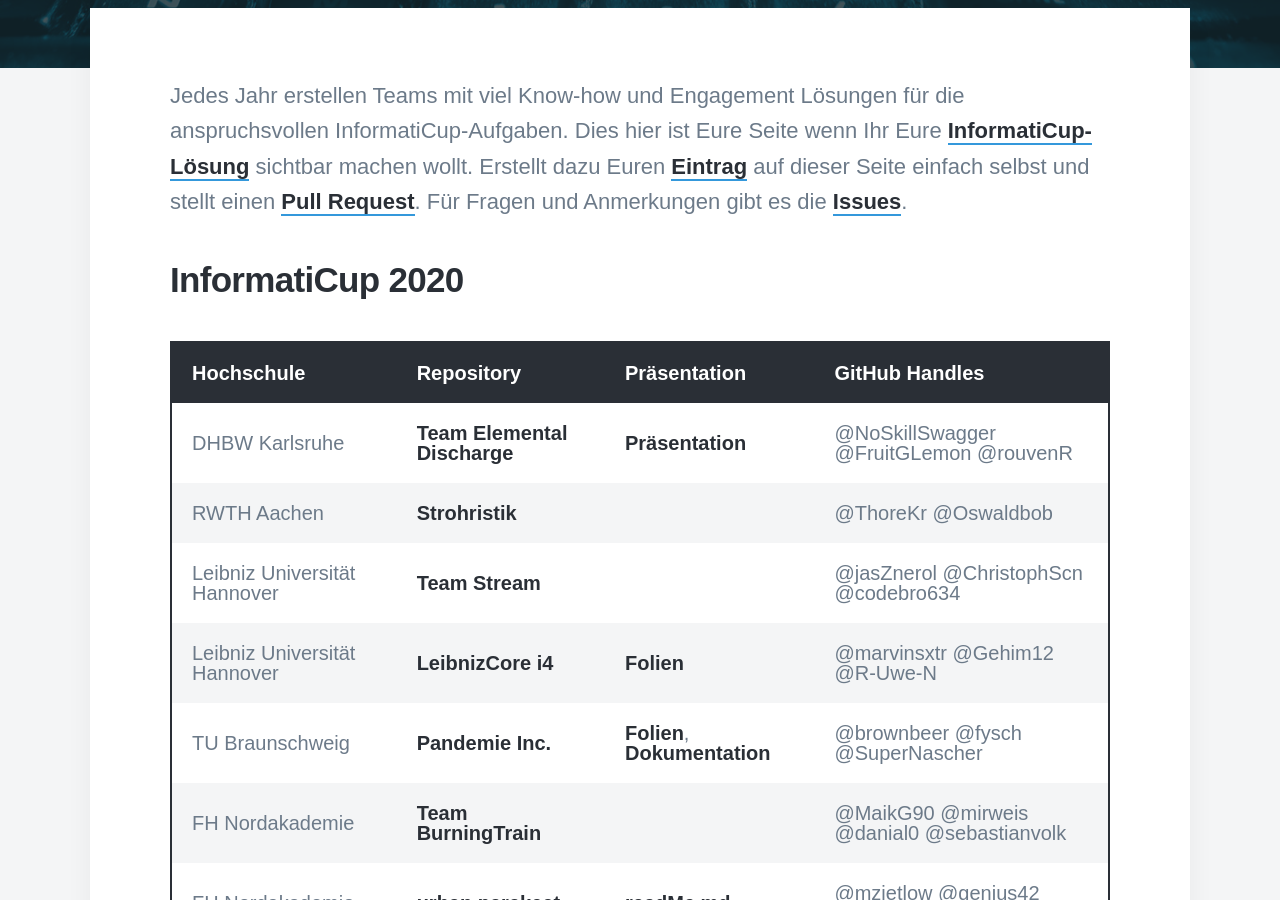
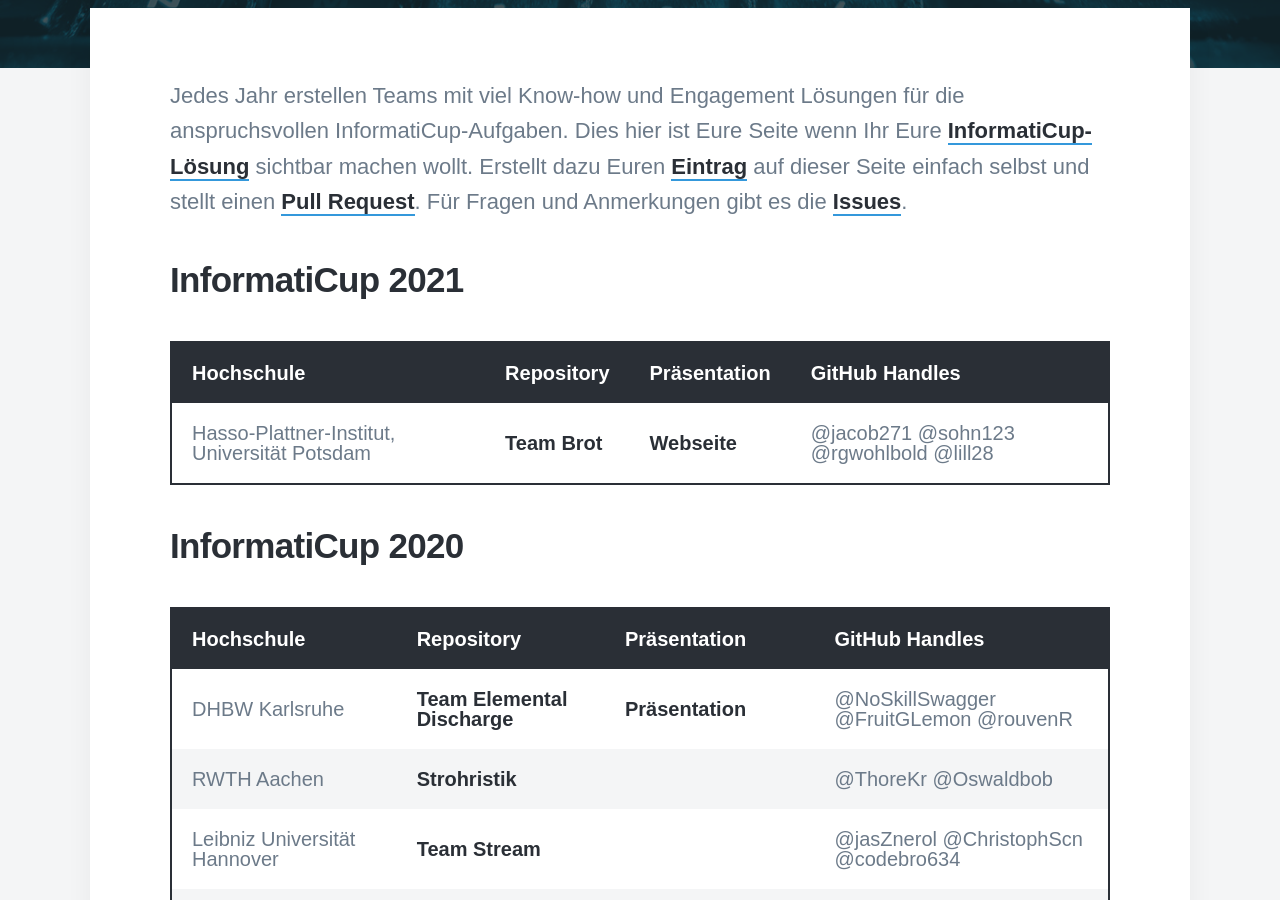
Before and after one commit to informatiCup/informaticup.github.io, a Jekyll site: the page built from _pages/solutions.md, in a window 1280 px wide and 900 px high, scrolled down 569 px. Built offline with Jekyll 4.4.1, drawn with Linux system fonts in a browser that asks for light colours; nearby versions of some CDN libraries; some web fonts are replaced.

Commit message:
add Team Brot to solutions.md

```diff
--- a/_pages/solutions.md
+++ b/_pages/solutions.md
@@ -6,6 +6,12 @@
 ---
 
 Jedes Jahr erstellen Teams mit viel Know-how und Engagement Lösungen für die anspruchsvollen InformatiCup-Aufgaben. Dies hier ist Eure Seite wenn Ihr Eure [InformatiCup-Lösung](/challenges/) sichtbar machen wollt. Erstellt dazu Euren [Eintrag](https://guides.github.com/features/mastering-markdown/) auf dieser Seite einfach selbst und stellt einen [Pull Request](https://help.github.com/en/github/collaborating-with-issues-and-pull-requests/about-pull-requests). Für Fragen und Anmerkungen gibt es die [Issues](https://github.com/informatiCup/informaticup.github.io/issues).
+
+## InformatiCup 2021 ##
+
+| Hochschule                   | Repository                                                                   | Präsentation                                                                                                                                                                       | GitHub Handles                            |
+|------------------------------|------------------------------------------------------------------------------|------------------------------------------------------------------------------------------------------------------------------------------------------------------------------------|-------------------------------------------|
+| Hasso-Plattner-Institut, Universität Potsdam | [Team Brot](https://github.com/TeamBrot)                     | [Webseite](https://teambrot.github.io/) | @jacob271 @sohn123 @rgwohlbold @lill28      |
 
 ## InformatiCup 2020 ##
 
```
